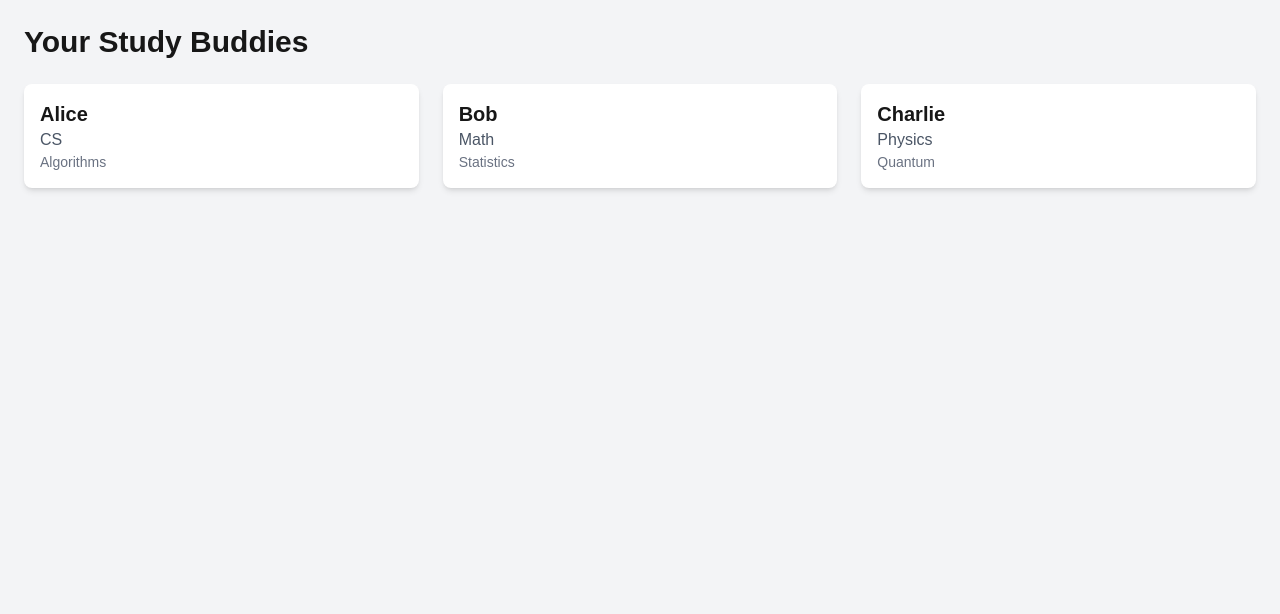
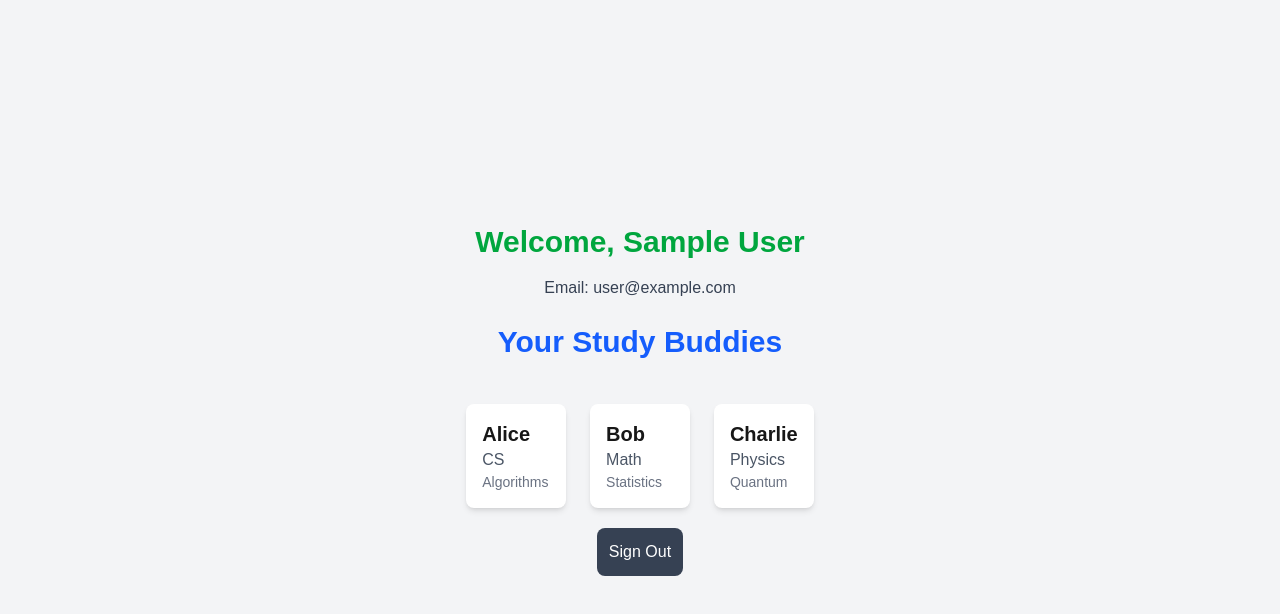
Before and after one commit to charlizecodes/studysync, a Next.js app: page /dashboard in a window 1280 px wide. Shown: the top 614 px of the page. Built offline with nearby package versions, Linux system fonts and the light colour scheme; no server answers; sample sign-in values are in the browser's storage.

Commit message:
added uci google account sign-in

```diff
--- a/app/dashboard/page.tsx
+++ b/app/dashboard/page.tsx
@@ -1,15 +1,50 @@
+"use client";
+
 import ProfileCard from '../../components/ProfileCard';
 
+import { useAuth } from "@/lib/useAuth";
+import { signOut } from "firebase/auth";
+import { auth } from "@/lib/firebase";
+import { useRouter } from "next/navigation";
+
 export default function Dashboard() {
+  const { user, loading } = useAuth(); // ✅ this handles login state
+  const router = useRouter();
+
+  if (loading) {
+    return (
+      <div className="flex items-center justify-center min-h-screen text-gray-500">
+        Loading...
+      </div>
+    );
+  }
+
+  if (!user) return null;
+
   return (
-    <div className="min-h-screen bg-gray-100 p-6">
-      <h1 className="text-3xl font-bold mb-6">Your Study Buddies</h1>
-      <div className="grid grid-cols-1 md:grid-cols-3 gap-6">
+    <div className="flex flex-col items-center justify-center min-h-screen bg-gray-100">
+      <h1 className="text-3xl font-bold mb-4 text-green-600">
+        Welcome, {user.displayName}
+      </h1>
+      <p className="mb-6 text-gray-700">Email: {user.email}</p>
+
+      <h1 className="text-3xl font-bold text-blue-600 mb-6">Your Study Buddies</h1>
+      <div className="grid grid-cols-1 md:grid-cols-3 gap-6 p-5">
         {/* Placeholder cards */}
         <ProfileCard name="Alice" major="CS" interests="Algorithms" />
         <ProfileCard name="Bob" major="Math" interests="Statistics" />
         <ProfileCard name="Charlie" major="Physics" interests="Quantum" />
       </div>
+
+      <button
+        onClick={() => {
+          signOut(auth);
+          router.push("/login");
+        }}
+        className="p-3 bg-gray-700 text-white rounded-lg hover:bg-gray-800"
+      >
+        Sign Out
+      </button>
     </div>
   );
 }
--- a/app/login/page.tsx
+++ b/app/login/page.tsx
@@ -1,14 +1,41 @@
+"use client";
+
+import { useRouter } from "next/navigation";
+import { signInWithPopup } from "firebase/auth";
+import { auth, provider } from "@/lib/firebase";
+
 export default function Login() {
+  const router = useRouter();
+
+  const handleGoogleLogin = async () => {
+    try {
+      const result = await signInWithPopup(auth, provider);
+      const user = result.user;
+
+      // Restrict to UC emails
+      if (!user.email?.endsWith("@uci.edu")) {
+        alert("Please use your UCI email address.");
+        return;
+      }
+
+      console.log("Signed in as:", user.displayName, user.email);
+
+      // ✅ Redirect to dashboard
+      router.push("/dashboard");
+    } catch (error) {
+      console.error("Google sign-in error:", error);
+    }
+  };
+
   return (
     <div className="flex flex-col items-center justify-center min-h-screen bg-gray-50">
       <h1 className="text-3xl font-bold mb-6 text-blue-600">Login</h1>
-      <form className="flex flex-col space-y-4 w-80">
-        <input type="email" placeholder="Email" className="p-3 border text-gray-500 rounded-lg"/>
-        <input type="password" placeholder="Password" className="p-3 border text-gray-500 rounded-lg"/>
-        <button type="submit" className="p-3 bg-blue-600 text-white rounded-lg hover:bg-blue-700">
-          Login
-        </button>
-      </form>
+      <button
+        onClick={handleGoogleLogin}
+        className="p-3 bg-blue-600 text-white rounded-lg hover:bg-blue-700"
+      >
+        Sign in with UC Google
+      </button>
     </div>
   );
 }
--- /dev/null
+++ b/lib/firebase.ts
@@ -0,0 +1,16 @@
+// lib/firebase.ts
+import { initializeApp, getApps } from "firebase/app";
+import { getAuth, GoogleAuthProvider } from "firebase/auth";
+
+const firebaseConfig = {
+  apiKey: process.env.NEXT_PUBLIC_FIREBASE_API_KEY!,
+  authDomain: process.env.NEXT_PUBLIC_FIREBASE_AUTH_DOMAIN!,
+  projectId: process.env.NEXT_PUBLIC_FIREBASE_PROJECT_ID!,
+  storageBucket: process.env.NEXT_PUBLIC_FIREBASE_STORAGE_BUCKET!,
+  messagingSenderId: process.env.NEXT_PUBLIC_FIREBASE_MESSAGING_SENDER_ID!,
+  appId: process.env.NEXT_PUBLIC_FIREBASE_APP_ID!,
+};
+
+const app = !getApps().length ? initializeApp(firebaseConfig) : getApps()[0];
+export const auth = getAuth(app);
+export const provider = new GoogleAuthProvider();
--- /dev/null
+++ b/lib/useAuth.ts
@@ -0,0 +1,26 @@
+"use client";
+
+import { useEffect, useState } from "react";
+import { onAuthStateChanged, User } from "firebase/auth";
+import { auth } from "@/lib/firebase";
+import { useRouter } from "next/navigation";
+
+export function useAuth(redirectToLogin: boolean = true) {
+  const [user, setUser] = useState<User | null>(null);
+  const [loading, setLoading] = useState(true);
+  const router = useRouter();
+
+  useEffect(() => {
+    const unsubscribe = onAuthStateChanged(auth, (currentUser) => {
+      if (!currentUser && redirectToLogin) {
+        router.push("/login");
+      }
+      setUser(currentUser);
+      setLoading(false);
+    });
+
+    return () => unsubscribe();
+  }, [redirectToLogin, router]);
+
+  return { user, loading };
+}
--- a/package.json
+++ b/package.json
@@ -9,6 +9,7 @@
     "lint": "eslint"
   },
   "dependencies": {
+    "firebase": "^12.5.0",
     "next": "16.0.1",
     "next-auth": "^4.24.13",
     "react": "19.2.0",
```
Also changed, not shown: 1 other file (tests, documents, lock files or other folders).
